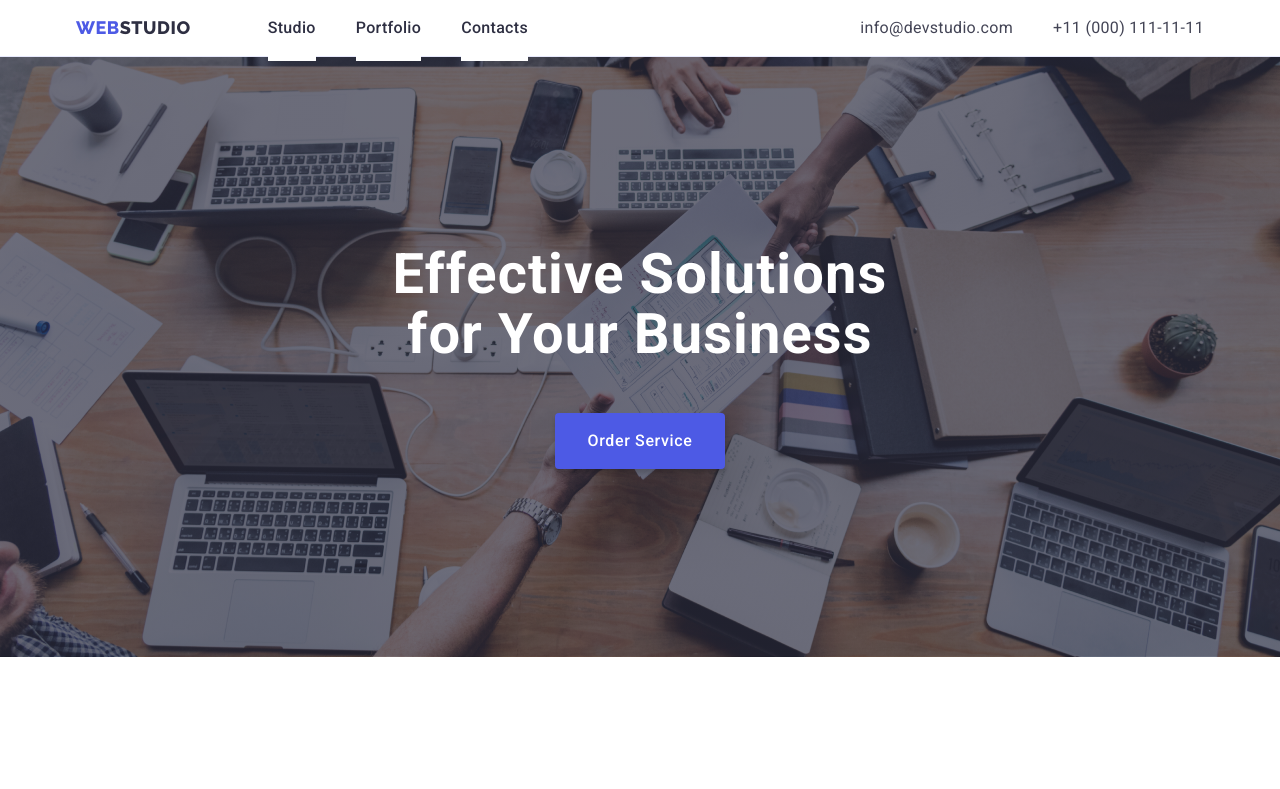
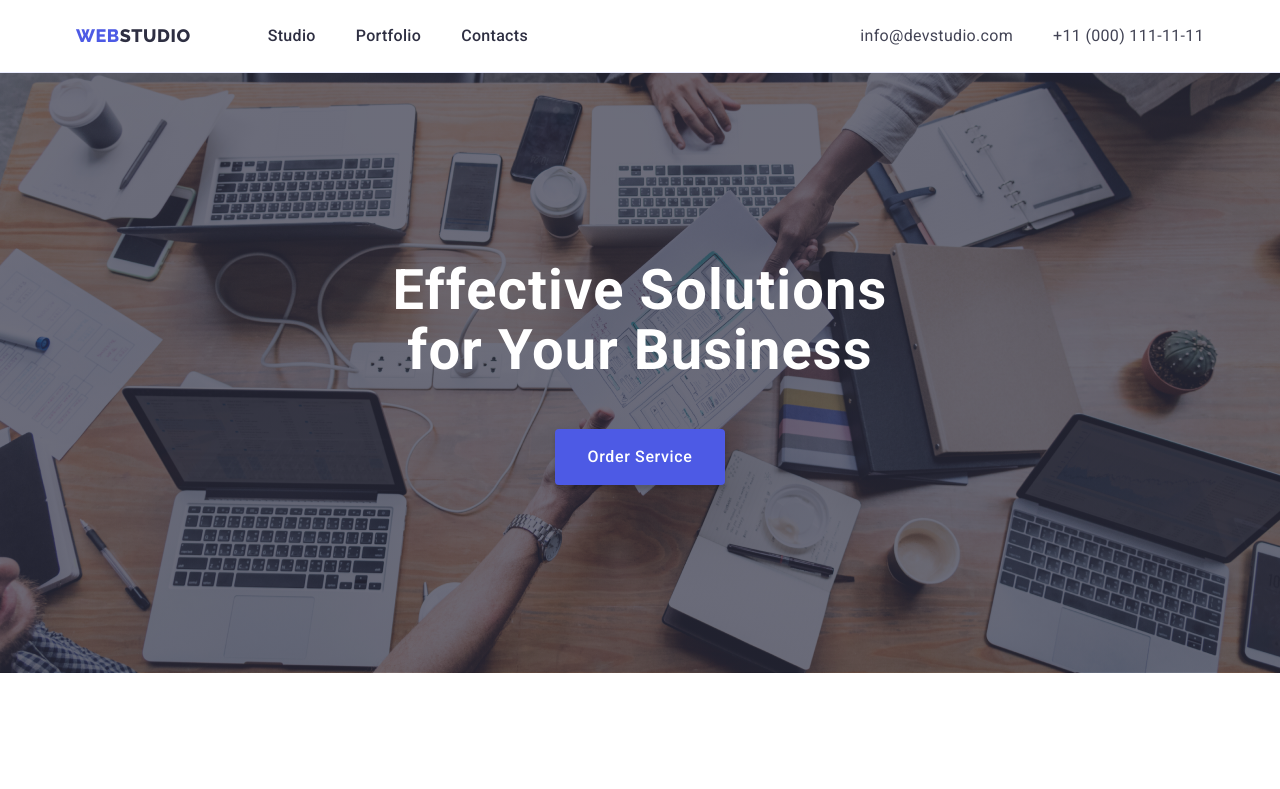
Before and after one commit to guemplen/goit-markup-hw-04, a plain HTML site: page index.html in a window 1280 px wide. Shown: the top 789 px of the page. Drawn offline with nearby package versions, Linux system fonts and the light colour scheme.

Commit message:
Fix height header

```diff
--- a/css/styles.css
+++ b/css/styles.css
@@ -127,7 +127,7 @@ button:focus {
   display: flex;
   align-items: center;
   justify-content: space-between;
-  max-height: 72px;
+  height: 72px;
 }
 
 .page-nav {
```
